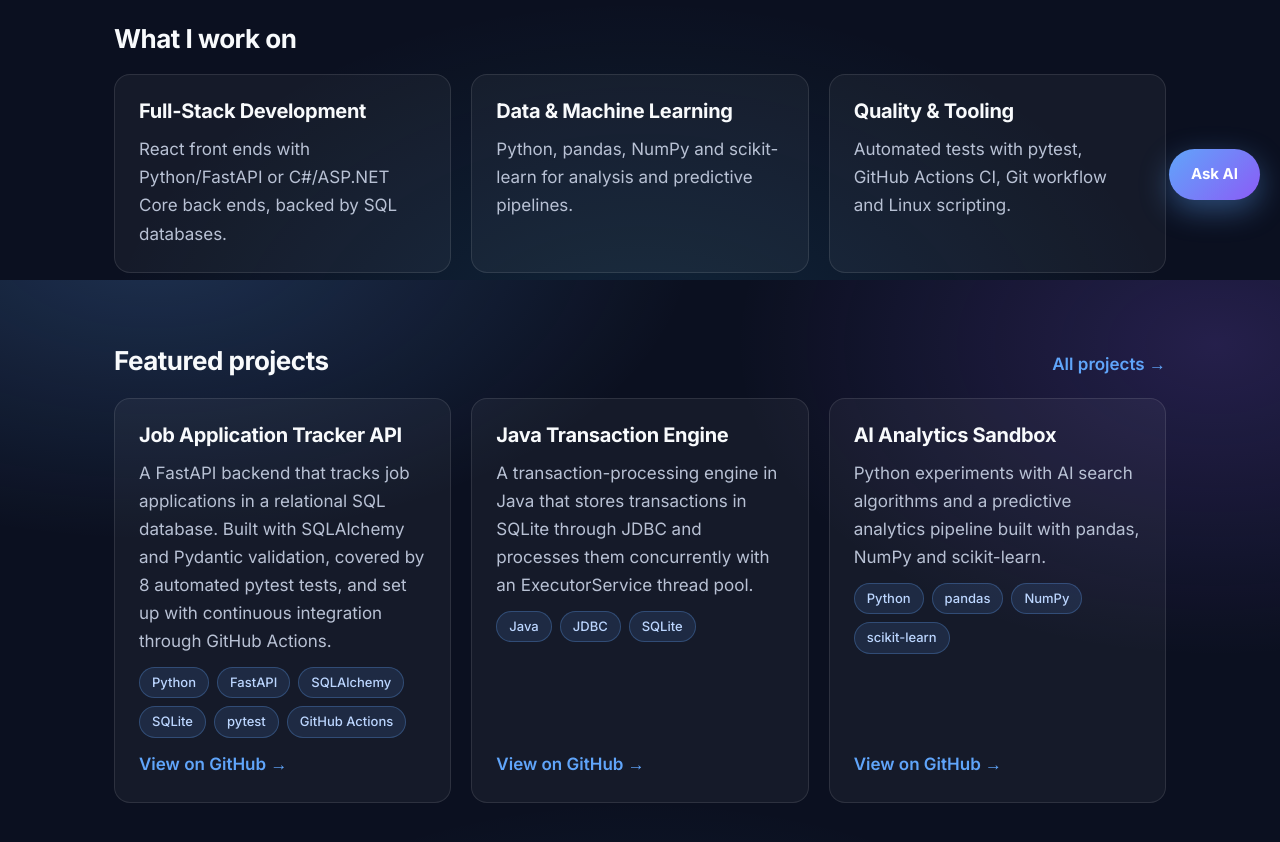
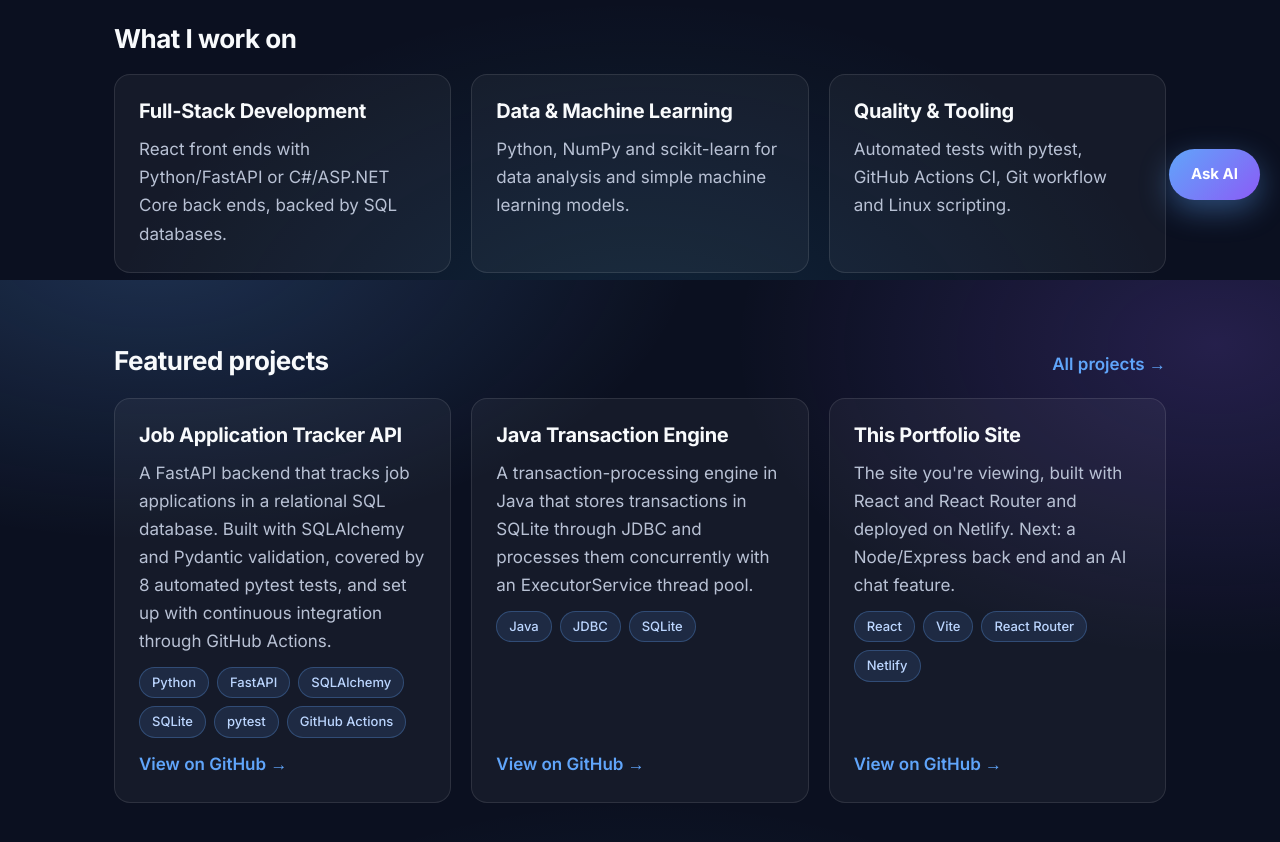
Before and after one commit to salshafi/react-portfolio-site, a React (Vite) app: page / in a window 1280 px wide. Shown: the part 520-1362 px from the top of the page. Built offline with nearby package versions, Linux system fonts and the light colour scheme.

Commit message:
Mark AI course labs as private coursework

```diff
--- a/components/Home.jsx
+++ b/components/Home.jsx
@@ -12,7 +12,7 @@ const strengths = [
   },
   {
     title: 'Data & Machine Learning',
-    text: 'Python, pandas, NumPy and scikit-learn for analysis and predictive pipelines.',
+    text: 'Python, NumPy and scikit-learn for data analysis and simple machine learning models.',
   },
   {
     title: 'Quality & Tooling',
--- a/src/projectsData.js
+++ b/src/projectsData.js
@@ -25,14 +25,13 @@ export const projects = [
     featured: true,
   },
   {
-    id: 'ai-analytics-sandbox',
-    title: 'AI Analytics Sandbox',
+    id: 'ai-course-labs',
+    title: 'AI Course Labs (COMP 237)',
     thumb: 'AI',
     summary:
-      'Python experiments with AI search algorithms and a predictive analytics pipeline built with pandas, NumPy and scikit-learn.',
-    tech: ['Python', 'pandas', 'NumPy', 'scikit-learn'],
-    repo: 'https://github.com/salshafi/ai-analytics-sandbox',
-    featured: true,
+      'Coursework in Python: AI search algorithms (BFS, DFS, UCS and A*) and a scikit-learn logistic regression demo with a train/test split and confusion matrix, run on simulated data.',
+    tech: ['Python', 'NumPy', 'scikit-learn'],
+    note: 'Course work, kept in a private repository. Code available on request.',
   },
   {
     id: 'gradetracker',
@@ -51,5 +50,6 @@ export const projects = [
       "The site you're viewing, built with React and React Router and deployed on Netlify. Next: a Node/Express back end and an AI chat feature.",
     tech: ['React', 'Vite', 'React Router', 'Netlify'],
     repo: 'https://github.com/salshafi/react-portfolio-site',
+    featured: true,
   },
 ];
```
Also changed, not shown: 2 other files (tests, documents, lock files or other folders).
